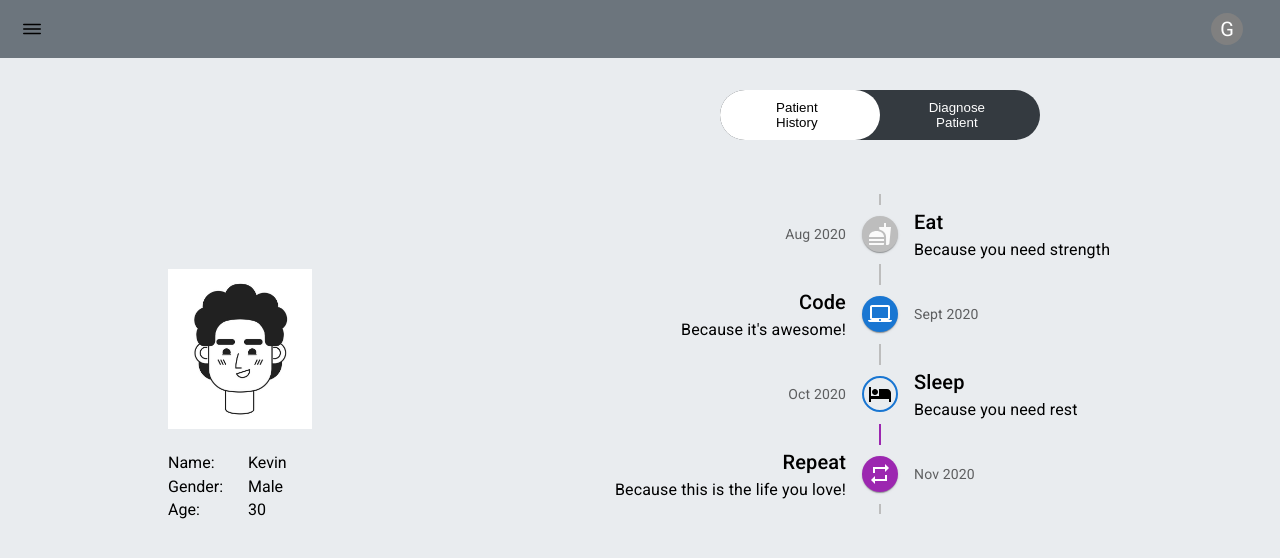
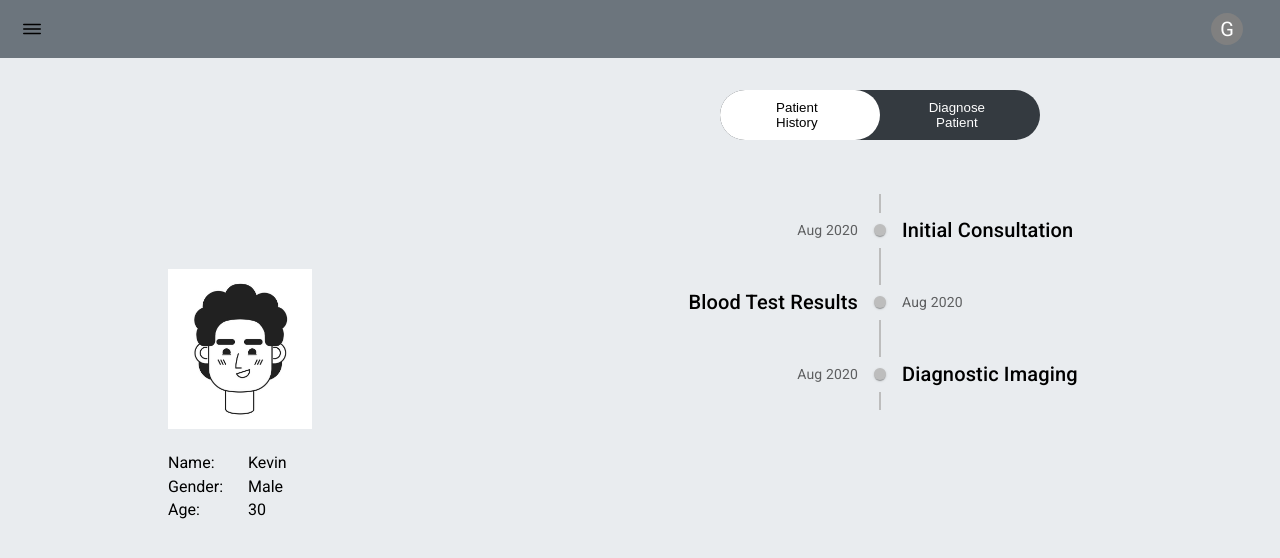
Before and after one commit to VenkatesaMG/BioShiftValueHealth, a React (Vite) app in the folder frontend/: page /services in a window 1280 px wide. Shown: the top 558 px of the page. Built offline with nearby package versions, Linux system fonts and the light colour scheme.

Commit message:
Generalized User Menu

```diff
--- /dev/null
+++ b/frontend/components/app_search_bar.jsx
@@ -0,0 +1,55 @@
+import { styled, alpha } from '@mui/material/styles';
+import InputBase from '@mui/material/InputBase';
+
+export default function AppSearch(){
+    const Search = styled('div')(({ theme }) => ({
+        position: 'relative',
+        borderRadius: theme.shape.borderRadius,
+        backgroundColor: alpha(theme.palette.common.white, 0.15),
+        '&:hover': {
+          backgroundColor: alpha(theme.palette.common.white, 0.25),
+        },
+        marginRight: theme.spacing(2),
+        marginLeft: 0,
+        width: '100%',
+        [theme.breakpoints.up('sm')]: {
+          marginLeft: theme.spacing(3),
+          width: 'auto',
+        },
+      }));
+
+      const SearchIconWrapper = styled('div')(({ theme }) => ({
+        padding: theme.spacing(0, 2),
+        height: '100%',
+        position: 'absolute',
+        pointerEvents: 'none',
+        display: 'flex',
+        alignItems: 'center',
+        justifyContent: 'center',
+      }));
+
+      const StyledInputBase = styled(InputBase)(({ theme }) => ({
+        color: 'inherit',
+        '& .MuiInputBase-input': {
+          padding: theme.spacing(1, 1, 1, 0),
+          // vertical padding + font size from searchIcon
+          paddingLeft: `calc(1em + ${theme.spacing(4)})`,
+          transition: theme.transitions.create('width'),
+          width: '100%',
+          [theme.breakpoints.up('md')]: {
+            width: '20ch',
+          },
+        },
+      }));
+    return(
+        <Search>
+            <SearchIconWrapper>
+            <SearchIcon />
+            </SearchIconWrapper>
+            <StyledInputBase
+            placeholder="Search…"
+            inputProps={{ 'aria-label': 'search' }}
+            />
+        </Search>
+    )
+}
--- a/frontend/components/client_info.jsx
+++ b/frontend/components/client_info.jsx
@@ -1,17 +1,27 @@
 import patientImg from '../src/assets/patient_img1.jpg'
-import Toggle from './toggle'
 import ToggleText from './toggle_text'
 import Record from './record'
 import AccountMenu from './account_menu'
 import UserMenu from './user_menu'
 import PatientTimeLine from './timeline'
+import DescriptionOutlinedIcon from '@mui/icons-material/DescriptionOutlined';
+import HomeIcon from '@mui/icons-material/Home';
+import FolderOpenOutlinedIcon from '@mui/icons-material/FolderOpenOutlined';
+import BiotechOutlinedIcon from '@mui/icons-material/BiotechOutlined';
 
 export default function client_info(props){
+    const icons = [<HomeIcon />, <DescriptionOutlinedIcon />, <FolderOpenOutlinedIcon />, <BiotechOutlinedIcon />]
+    const labels = ['Overview', 'Notes', 'Documents', 'Labs']
     return(
         <div className='client-info-outer'>
             <div className='user-menu-outer'>
                 <div className='user-menu-bar'>
-                    <div><UserMenu /></div>
+                    <div>
+                        <UserMenu
+                            menuIcons = {icons}
+                            menuLabels = {labels}
+                        />
+                    </div>
                     <div style={{margin:'0.5rem'}}><AccountMenu /></div>
                 </div>
             </div>
--- a/frontend/components/login.jsx
+++ b/frontend/components/login.jsx
@@ -1,5 +1,10 @@
 import {Button} from '@mui/material';
+import { useNavigate } from 'react-router-dom';
 export default function login(){
+    const navigator = useNavigate();
+    function handleSignIn(){
+        navigator('/userpage')
+    }
     return(
         <div className='login-comp'>
                 <div className='login-right-div'>
@@ -14,7 +19,7 @@ export default function login(){
                                 </div>
                                 <div className='forget-pass-div'><a href="">Forget Password?</a></div>
                                 <div>
-                                    <Button variant="contained" id='login-button'>Sign In</Button>
+                                    <Button variant="contained" id='login-button' onClick={handleSignIn}>Sign In</Button>
                                 </div>
                             </div>
                         </form>
--- a/frontend/components/timeline.jsx
+++ b/frontend/components/timeline.jsx
@@ -11,12 +11,22 @@ import LaptopMacIcon from '@mui/icons-material/LaptopMac';
 import HotelIcon from '@mui/icons-material/Hotel';
 import RepeatIcon from '@mui/icons-material/Repeat';
 import Typography from '@mui/material/Typography';
+import data from '../data/timeline_data.js';
+import Card from './card.jsx';
 
 export default function CustomizedTimeline() {
+
+  function handleMouseOver(index){
+    console.log("Event Mouse Over", index)
+  }
+
+  function handleMouseLeave(index){
+    console.log("Event Mouse Leave", index)
+  }
   return (
     <Timeline position="alternate">
-
-      <TimelineItem>
+      {data["August"].map((event, index) => (
+        <TimelineItem key={index}>
           <TimelineOppositeContent
             sx={{ m: 'auto 0' }}
             align="right"
@@ -28,86 +38,20 @@ export default function CustomizedTimeline() {
           <TimelineSeparator>
             <TimelineConnector />
             <TimelineDot>
-            <FastfoodIcon />
             </TimelineDot>
             <TimelineConnector />
           </TimelineSeparator>
-        <TimelineContent sx={{ py: '12px', px: 2 }}>
-          <Typography variant="h6" component="span">
-            Eat
+          <TimelineContent sx={{ py: '20px', px: 2 }}>
+            <Typography variant="h6"
+            component="span"
+            style = {{cursor:'default'}}
+            onMouseOver={() => handleMouseOver(index)}
+            onMouseLeave={() => handleMouseLeave(index)}>
+              {event}
             </Typography>
-          <Typography>Because you need strength</Typography>
           </TimelineContent>
         </TimelineItem>
-
-      <TimelineItem>
-        <TimelineOppositeContent
-          sx={{ m: 'auto 0' }}
-          variant="body2"
-          color="text.secondary"
-        >
-          Sept 2020
-        </TimelineOppositeContent>
-        <TimelineSeparator>
-          <TimelineConnector />
-          <TimelineDot color="primary">
-            <LaptopMacIcon />
-          </TimelineDot>
-          <TimelineConnector />
-        </TimelineSeparator>
-        <TimelineContent sx={{ py: '12px', px: 2 }}>
-          <Typography variant="h6" component="span">
-            Code
-          </Typography>
-          <Typography>Because it&apos;s awesome!</Typography>
-        </TimelineContent>
-      </TimelineItem>
-
-      <TimelineItem>
-        <TimelineOppositeContent
-            sx={{ m: 'auto 0' }}
-            variant="body2"
-            color="text.secondary"
-            >
-            Oct 2020
-        </TimelineOppositeContent>
-        <TimelineSeparator>
-          <TimelineConnector />
-          <TimelineDot color="primary" variant="outlined">
-            <HotelIcon />
-          </TimelineDot>
-          <TimelineConnector sx={{ bgcolor: 'secondary.main' }} />
-        </TimelineSeparator>
-        <TimelineContent sx={{ py: '12px', px: 2 }}>
-          <Typography variant="h6" component="span">
-            Sleep
-          </Typography>
-          <Typography>Because you need rest</Typography>
-        </TimelineContent>
-      </TimelineItem>
-
-      <TimelineItem>
-        <TimelineOppositeContent
-            sx={{ m: 'auto 0' }}
-            variant="body2"
-            color="text.secondary"
-            >
-            Nov 2020
-        </TimelineOppositeContent>
-        <TimelineSeparator>
-          <TimelineConnector sx={{ bgcolor: 'secondary.main' }} />
-          <TimelineDot color="secondary">
-            <RepeatIcon />
-          </TimelineDot>
-          <TimelineConnector />
-        </TimelineSeparator>
-        <TimelineContent sx={{ py: '12px', px: 2 }}>
-          <Typography variant="h6" component="span">
-            Repeat
-          </Typography>
-          <Typography>Because this is the life you love!</Typography>
-        </TimelineContent>
-      </TimelineItem>
+      ))}
     </Timeline>
   );
 }
--- a/frontend/components/user_menu.jsx
+++ b/frontend/components/user_menu.jsx
@@ -8,15 +8,9 @@ import ListItem from '@mui/material/ListItem';
 import ListItemButton from '@mui/material/ListItemButton';
 import ListItemIcon from '@mui/material/ListItemIcon';
 import ListItemText from '@mui/material/ListItemText';
-import InboxIcon from '@mui/icons-material/MoveToInbox';
-import MailIcon from '@mui/icons-material/Mail';
 import { IoIosMenu } from "react-icons/io";
-import DescriptionOutlinedIcon from '@mui/icons-material/DescriptionOutlined';
-import HomeIcon from '@mui/icons-material/Home';
-import FolderOpenOutlinedIcon from '@mui/icons-material/FolderOpenOutlined';
-import BiotechOutlinedIcon from '@mui/icons-material/BiotechOutlined';
 
-export default function TemporaryDrawer() {
+export default function TemporaryDrawer({menuIcons = [], menuLabels = []}) {
   const [open, setOpen] = React.useState(false);
   const [listItem, setListItem] = React.useState(0);
   const toggleDrawer = (newOpen) => () => {
@@ -27,11 +21,10 @@ export default function TemporaryDrawer() {
     setListItem(index)
   }
 
-  const menuIcons = [<HomeIcon />, <DescriptionOutlinedIcon />, <FolderOpenOutlinedIcon />, <BiotechOutlinedIcon />]
   const DrawerList = (
     <Box sx={{width: 250, backgroundColor:'white'}} role="presentation" onClick={toggleDrawer(false)}>
       <List>
-        {['Overview', 'Notes', 'Documents', 'Labs'].map((text, index) => (
+        {menuLabels.map((text, index) => (
           <ListItem key={text} disablePadding className= {listItem === index ? 'changeListBackground' : '' }>
             <ListItemButton onClick={() => handleChangeList(index)}>
               <ListItemIcon>
--- a/frontend/components/userpage.jsx
+++ b/frontend/components/userpage.jsx
@@ -1,6 +1,8 @@
 import AccountMenu from './account_menu'
 import Search from './search'
 import { useTypewriter } from 'react-simple-typewriter'
+import AppSearch from './app_search_bar.jsx'
+import UserMenu from './user_menu.jsx'
 
 export default function userpage(){
     const [ text ] = useTypewriter({
@@ -14,6 +16,7 @@ export default function userpage(){
         <div className='user-div'>
             <div className='user-menu-outer'>
                 <div className='user-menu-bar'>
+                    <div><UserMenu /></div>
                     <div style={{margin:'0.5rem'}}><AccountMenu /></div>
                 </div>
             </div>
--- /dev/null
+++ b/frontend/data/timeline_data.js
@@ -0,0 +1,6 @@
+
+const data = {
+    "August" : ["Initial Consultation", "Blood Test Results", "Diagnostic Imaging"]
+}
+
+export default data;
--- a/frontend/src/App.jsx
+++ b/frontend/src/App.jsx
@@ -5,6 +5,7 @@ import SignUp from '../components/signup.jsx'
 import Login from '../components/login.jsx'
 import User from '../components/userpage.jsx'
 import Client from '../components/client_info.jsx'
+
 function App() {
   const [toggle, setToggle] = useState(0)
   function handleToggle(){
@@ -23,7 +24,7 @@ function App() {
                         toggleState = {toggle}
                       />}>
           </Route>
-          {/* <Route path = '/' element={<Client />}></Route> */}
+          <Route path = '/userpage' element={<User />}></Route>
         </Routes>
       </BrowserRouter>
     </div>
```
Lines whose indentation alone changed are shown as unchanged.
